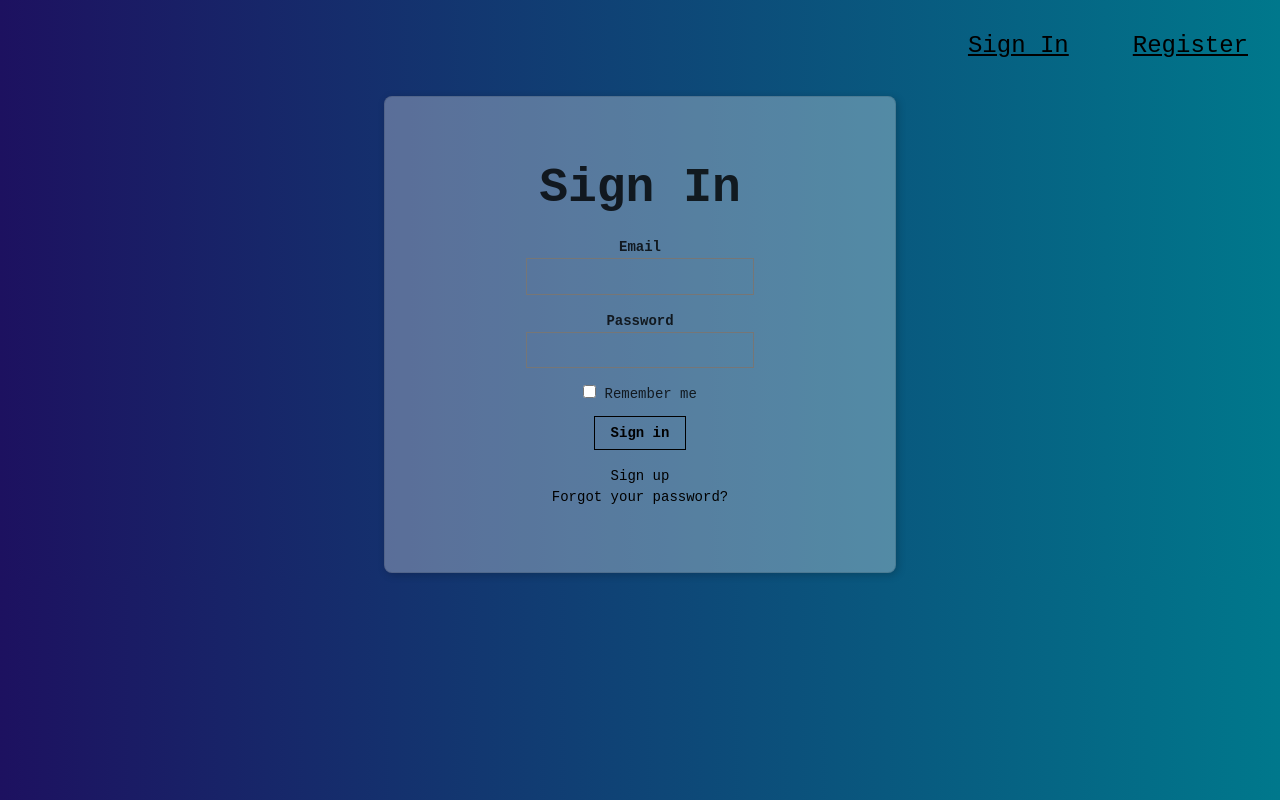
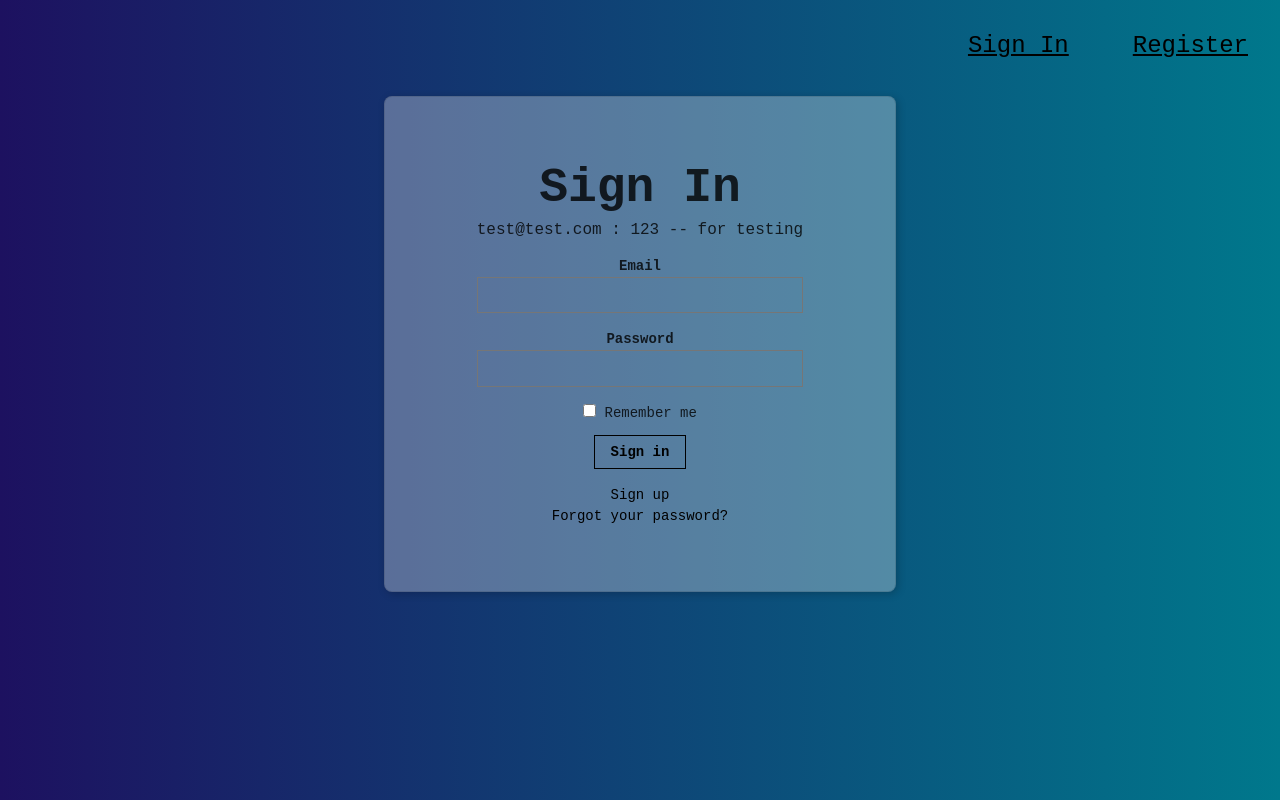
Before and after one commit to DavidSBowen/cwd_facial-recognition, a React (Create React App) app: page / in a window 1280 px wide. Built offline with nearby package versions, Linux system fonts and the light colour scheme.

Commit message:
added test login information to signin page

```diff
--- a/src/components/SignIn/SignIn.js
+++ b/src/components/SignIn/SignIn.js
@@ -51,6 +51,7 @@ class SignIn extends Component {
                     <main className="pa4 black-80">
                         <div className="measure">
                             <fieldset id="sign_up" className="ba b--transparent ph0 mh0">
+                                <div>test@test.com : 123 -- for testing</div>
                                 <legend className="f1 fw6 ph0 mh0">Sign In</legend>
                                 <div className="mt3">
                                     <label
```
